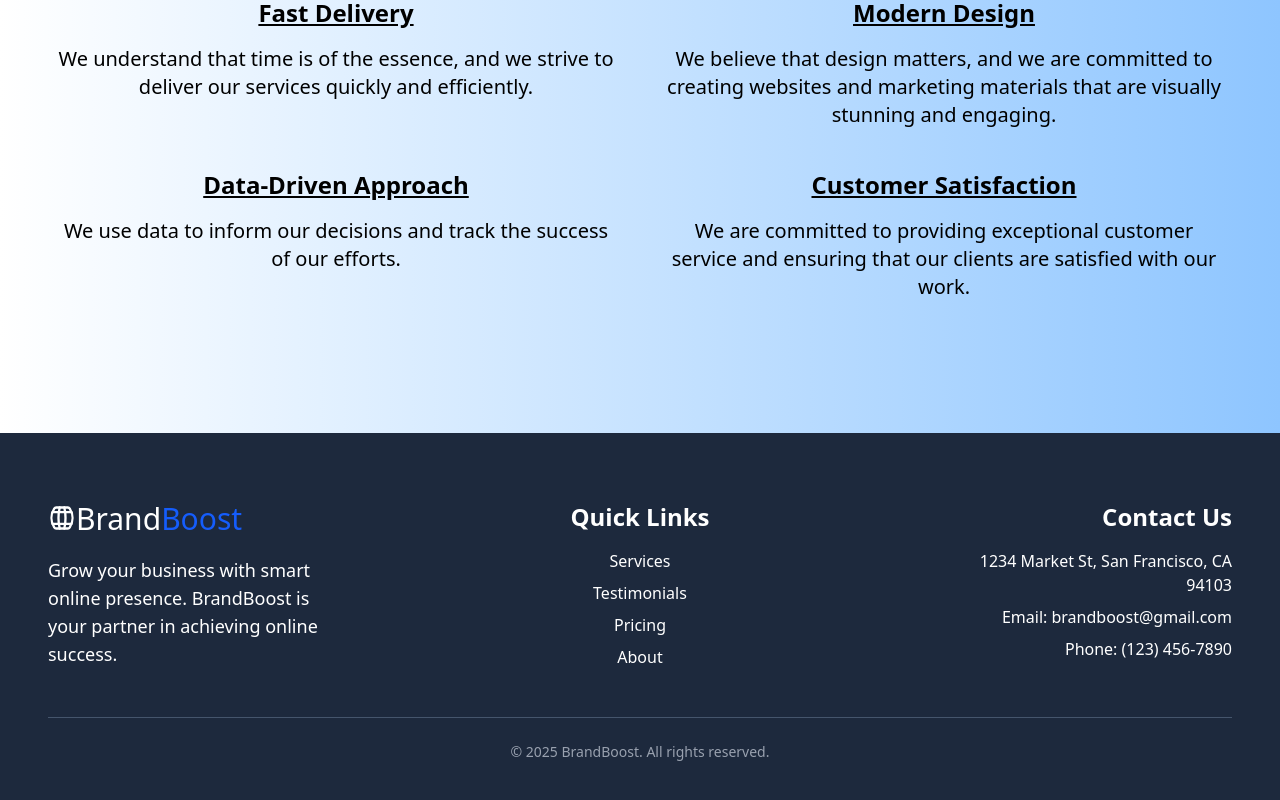
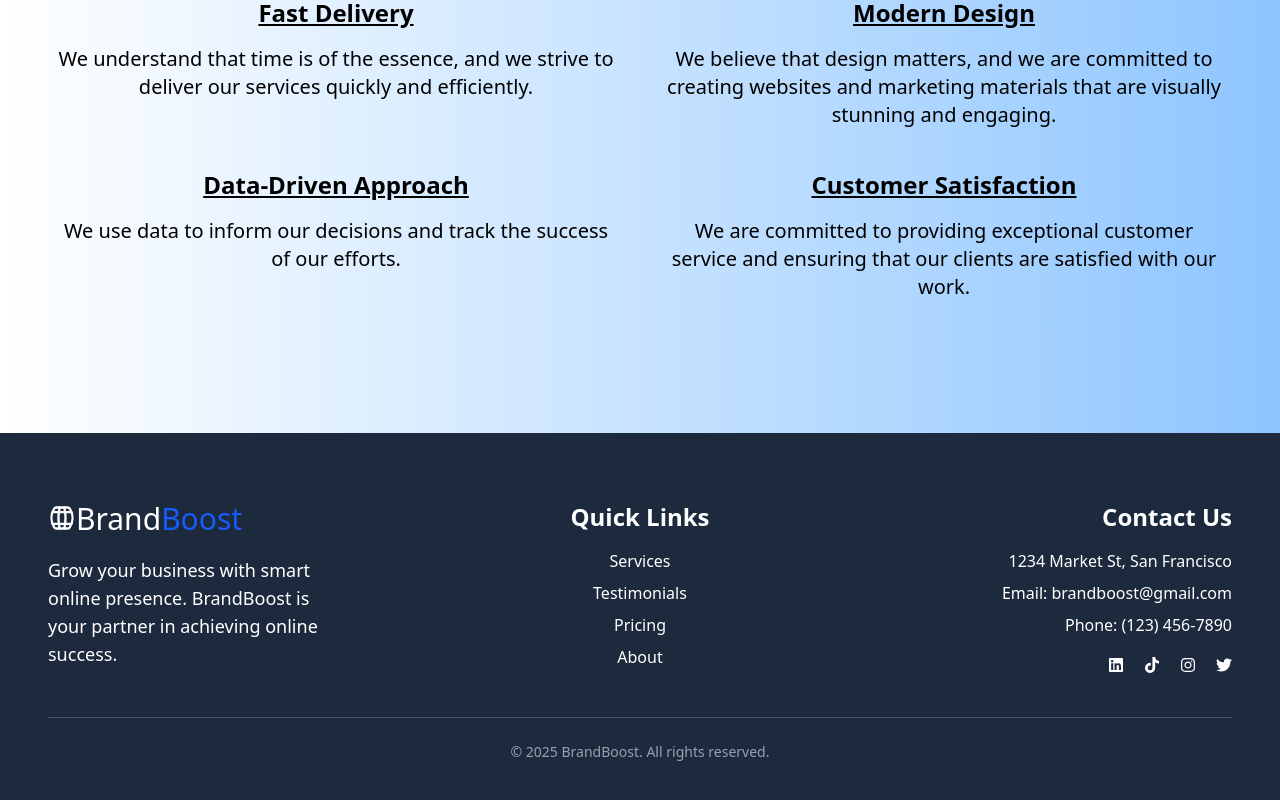
Before and after one commit to Samuel-Oluwafemi/Brandboost, a React (Vite) app: page / in a window 1280 px wide. Shown: the part 2722-3522 px from the top of the page. Built offline with nearby package versions, Linux system fonts and the light colour scheme.

Commit message:
Installed and added aos for smooth scroll animations

```diff
--- a/src/components/About.jsx
+++ b/src/components/About.jsx
@@ -1,6 +1,6 @@
 export function About() {
   return (
-    <div
+    <div data-aos="fade-up"
       id="about"
       className="mt-10 p-6 md:p-13 w-full text-black text-center text-4xl"
     >
--- a/src/components/Footer.jsx
+++ b/src/components/Footer.jsx
@@ -1,7 +1,8 @@
 import { Barrel } from "lucide-react";
+import { FaTwitter, FaInstagram, FaTiktok, FaLinkedin } from "react-icons/fa";
 export function Footer() {
   return (
-    <div className="bg-slate-800 p-12 w-full text-white text-center mt-20">
+    <div data-aos="fade-up" className="bg-slate-800 p-12 w-full text-white text-center mt-20">
       <main className="grid grid-cols-1 md:grid-cols-3 gap-5 md:gap-40">
         <div className="mt-5 text-center md:text-left">
           <h1 className="text-3xl text-semibold mb-4">
@@ -36,10 +37,24 @@ export function Footer() {
         <div className="mt-5 text-center md:text-right">
           <h1 className="text-2xl font-semibold mb-4">Contact Us</h1>
           <p className="text-md mb-2">
-            1234 Market St, San Francisco, CA 94103
+            1234 Market St, San Francisco
           </p>
           <p className="text-md mb-2">Email: brandboost@gmail.com</p>
           <p className="text-md mb-2">Phone: (123) 456-7890</p>
+          <div className="flex md:gap-5 md:mt-3 mt-5 gap-7 text-center justify-center md:float-right">
+            <a href="#" target="_blank" className="hover:text-blue-400">
+              <FaLinkedin />
+            </a>
+            <a href="https://tiktok.com/" target="_blank" className="hover:text-blue-400" alt="Thetoothgemng">
+              <FaTiktok />
+            </a>
+            <a href="https://instagram.com/" target="_blank" className="hover:text-blue-400" alt="elless_beauty">
+              <FaInstagram />
+            </a>
+            <a href="#" target="_blank" className="hover:text-blue-400">
+              <FaTwitter />
+            </a>
+          </div>
         </div>
       </main>
 
--- a/src/components/Home.jsx
+++ b/src/components/Home.jsx
@@ -6,7 +6,7 @@ export function Home() {
   return (
     <>
       <div className="flex flex-col min-h-screen text-black items-center justify-center py-22">
-        <main className="mb-5">
+        <main data-aos="fade-up" className="mb-5">
           {/* Big bold Headline */}
           <h2 className="text-6xl md:text-7xl text-center text-black font-bold py-8 leading-tight">
             Grow Your Business With <br /> Smart
@@ -33,7 +33,7 @@ export function Home() {
         <Offer />
 
         {/* Creative Image */}
-        <div className="bg-blue-100 md:bg-transparent">
+        <div data-aos="fade-up" className="bg-blue-100 md:bg-transparent">
           <img
             src="/images/BrandBoost_ Powering Business Growth with Smart Online Presence - visual selection (1).png"
             alt="Business Growth"
--- a/src/components/Navbar.jsx
+++ b/src/components/Navbar.jsx
@@ -4,7 +4,7 @@ import { Barrel, Menu, X } from "lucide-react";
 export function Navbar() {
   const [open, setOpen] = useState(false);
   return (
-    <nav
+    <nav data-aos="fade-right"
       className="fixed top-0 bg-linear-to-r from-white/90 to-blue-300/40
      backdrop-blur-md w-full py-6 px-6 border-b border-gray-300/70 z-50"
     >
--- a/src/components/Offers.jsx
+++ b/src/components/Offers.jsx
@@ -1,6 +1,6 @@
 export function Offer() {
     return (
-        <div className="bg-blue-600 w-full py-10 px-5 md:py-20 text-white text-center text-4xl">
+        <div data-aos="fade-up" className="bg-blue-600 w-full py-10 px-5 md:py-20 text-white text-center text-4xl">
             <h1 className="mt-5 mb-10 font-semibold">
                 BrandBoost: Powering Business Growth with Smart Online Presence</h1>
                 <p className="text-lg">
--- a/src/components/Services.jsx
+++ b/src/components/Services.jsx
@@ -1,7 +1,7 @@
 import { SearchCode, Code, LayoutDashboard } from "lucide-react";
 export function Services() {
   return (
-    <div
+    <div data-aos="zoom-in"
       id="services"
       className="bg-blue-600 w-full py-14 px-4 md:p-20 text-white text-center text-4xl"
     >
```
